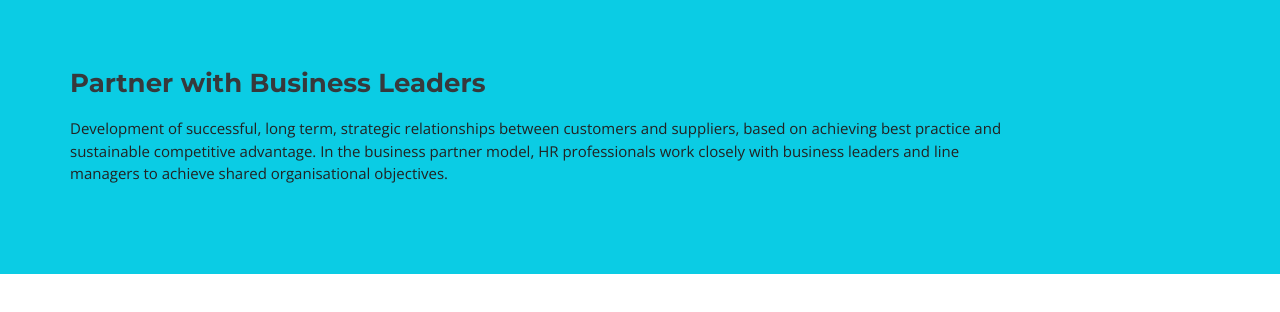
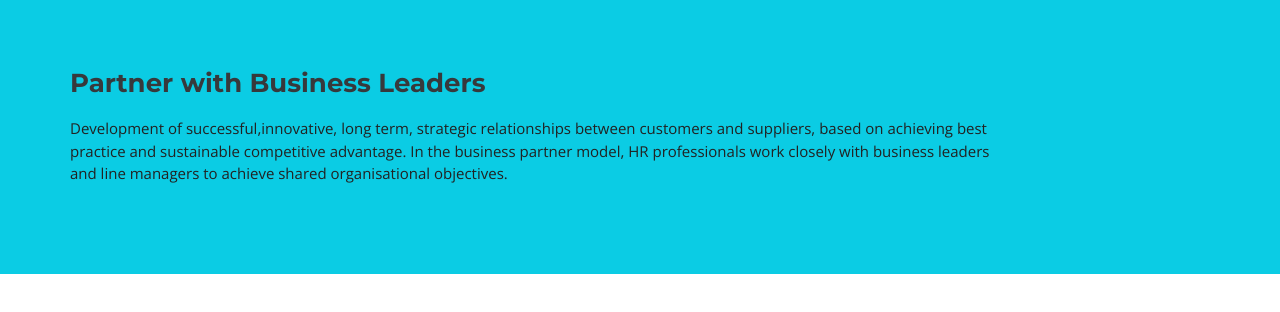
Before and after one commit to IGichuki/icsproject-group, a PHP site: page / in a window 1280 px wide. Shown: the part 574-886 px from the top of the page. Run offline with PHP 8.4, Linux system fonts and the light colour scheme; data comes from the database, SQL or seed files in the repository; some libraries are stand-ins or nearby versions.

```diff
--- a/home.php
+++ b/home.php
@@ -29,7 +29,7 @@
       <div class="row">
         <div class="col-md-10 col-sm-9">
           <h3>Partner with Business Leaders</h3>
-          <p>Development of successful, long term, strategic relationships between customers and suppliers, based on achieving best practice and sustainable competitive advantage. In the business partner model, HR professionals work closely with business leaders and line managers to achieve shared organisational objectives.</p>
+          <p>Development of successful,innovative, long term, strategic relationships between customers and suppliers, based on achieving best practice and sustainable competitive advantage. In the business partner model, HR professionals work closely with business leaders and line managers to achieve shared organisational objectives.</p>
         </div>
        <!--  <div class="col-md-2 col-sm-3">
           <a href="#" class="btn btn-primary">Read More</a>
```
